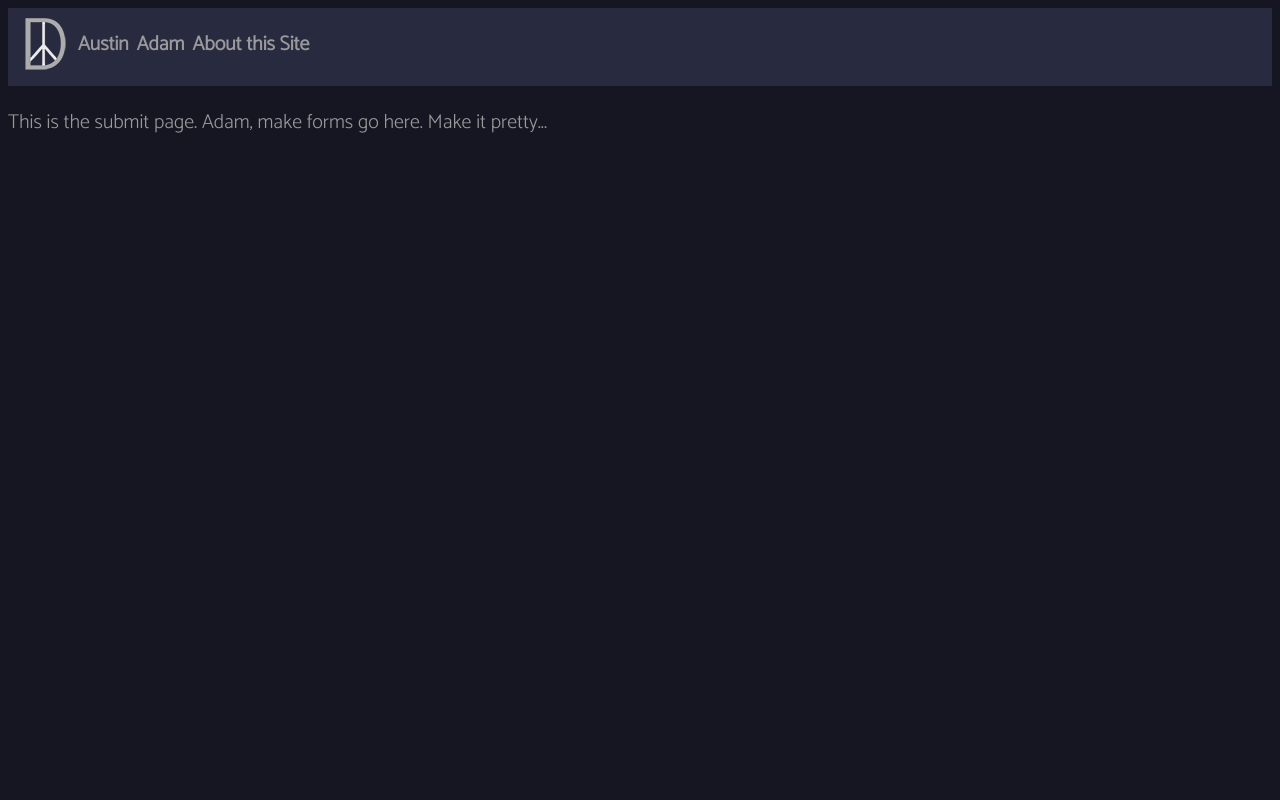
After one commit to adam10414/digitalpeace.net, a Flask app: page /submit in a window 1280 px wide. The commit adds this page. Run offline with Flask 2, Linux system fonts and the light colour scheme; lists and menus that the app fills with data are empty.

Commit message:
Initial commit for submission page.

```diff
--- a/website/app.py
+++ b/website/app.py
@@ -25,6 +25,11 @@ def adam():
     return render_template('adam.html')
 
 
+@server.route('/submit')
+def submit_post():
+    return render_template('submit.html')
+
+
 @server.errorhandler(404)
 def page_not_found(e):
     return render_template('not_found.html'), 404
--- /dev/null
+++ b/website/static/css/submit.css
@@ -0,0 +1,37 @@
+*{
+    color: #9a9a9a;
+    background-color: #151621;
+    font-family: 'Catamaran', sans-serif;
+    font-size: 20px;
+    box-sizing: border-box;
+}
+
+.Navigation_bar{
+    background-color: #282a40;
+    padding: 5px;
+    width: 100%;
+    height: 10%
+}
+
+.Navigation_bar table {
+    background-color: #282a40;
+}
+
+.Navigation_bar table th {
+    background-color: #282a40;
+}
+
+.Navigation_bar a {
+    display: table;
+    background-color: #282a40;
+    text-decoration: none;
+}
+
+.Navigation_bar a:hover {
+    text-decoration: underline;
+}
+
+.Navigation_bar img{
+    background-color: #282a40;
+    display: block;
+}
--- a/website/templates/base.html
+++ b/website/templates/base.html
@@ -21,7 +21,6 @@ Other pages will extend this document.-->
     <div class="Navigation_bar">
         <table>
             <th><a href="/"><img src="static/images/logo_extra_smol.png"></a></th>
-            <th><a href="/">Home</a></th>
             <th><a href="/austin">Austin</a></th>
             <th><a href="/adam">Adam</a></th>
             <th><a href="/about">About this Site</a></th>
--- /dev/null
+++ b/website/templates/submit.html
@@ -0,0 +1,12 @@
+{%extends "base.html" %}
+
+{%block title%}Developer: Adam Dugas{%endblock%}
+
+{%block head%}
+{{super()}}
+<link type="text/css" rel="stylesheet" href="/static/css/submit.css">
+{%endblock%}
+
+{%block content%}
+<p>This is the submit page. Adam, make forms go here. Make it pretty...</p>
+{%endblock%}
```
